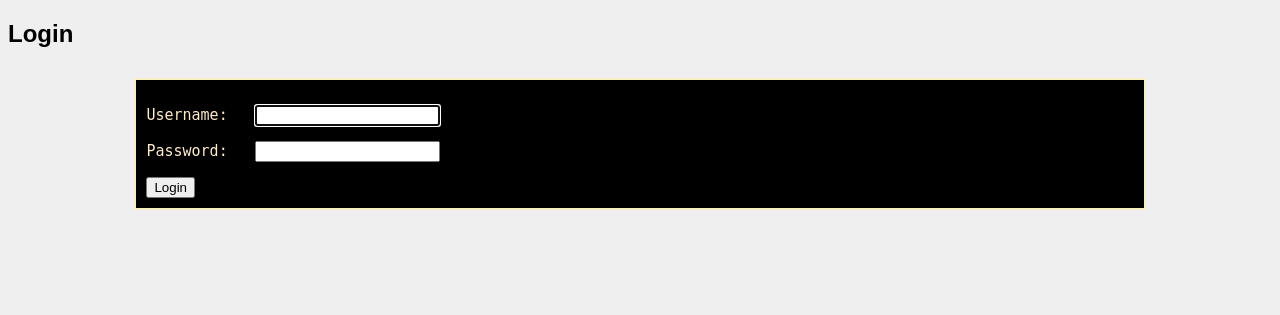
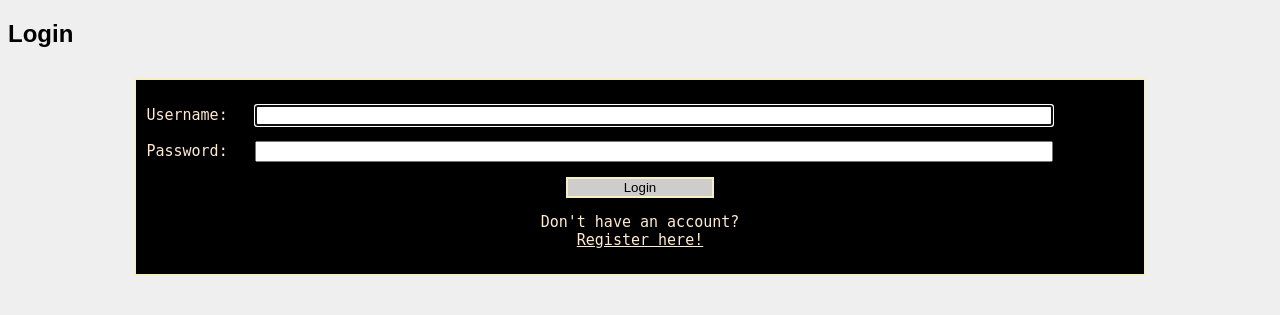
Before and after one commit to Phobacloh/Django_project, a Django app: page /users/login/ in a window 1280 px wide. Shown: the part 87-402 px from the top of the page. Run offline with Django 3.2, Linux system fonts and the light colour scheme; parts of the project's set-up code (start-up, migrations or seed data) failed here and were passed over; some web fonts are replaced.

Commit message:
Created Register button

```diff
--- a/she_codes_news/static/styles.css
+++ b/she_codes_news/static/styles.css
@@ -57,6 +57,19 @@ form label{
     display: inline-block;
     width: 100px;
 }
+
+form button{
+    display:block;
+    width: 15%;
+    margin-left: auto;
+    margin-right: auto;
+    border: 2px solid #f5efc1;
+    background-color: rgb(207, 204, 204)
+}
+form a{
+    color: blanchedalmond;
+    text-decoration: underline;
+}
 form{
     border: 2px solid #f5efc1;
     font-size: 15px;
@@ -67,39 +80,23 @@ form{
     margin-right: 10%;
     margin-top: 30PX;
 }
-
-#id_title{
-    border: 2px solid #f5efc1;
+form input{
     width: 80%;
-    margin: 5px;
-    background-color: rgb(240, 239, 239)
-
 }
 
 #id_content{
-    border: 2px solid #f5efc1;
     width: 80%;
-    margin: 5px;
-    background-color: rgb(240, 239, 239)
-}
-#id_image_url{
-    border: 2px solid #f5efc1;
-    width: 80%;
-    margin: 5px;
-    background-color: rgb(240, 239, 239)
 }
 
-#id_pub_date{
-    border: 2px solid whitesmoke;
-    width: 80%;
-    margin: 5px;
-    background-color:  rgb(240, 239, 239)
+#register{
+    text-align: center;
+
 }
-
-#id_submit{
+/* #id_submit{
     display:block;
+    width: 15%;
     margin-left: auto;
     margin-right: auto;
     border: 2px solid #f5efc1;
     background-color: rgb(207, 204, 204)
-}
+}  */
--- a/she_codes_news/users/templates/registration/login.html
+++ b/she_codes_news/users/templates/registration/login.html
@@ -7,6 +7,8 @@
     {% csrf_token %}
     {{ form.as_p }}
     <button type="submit">Login</button>
+    <p id = 'register'> Don't have an account? <br>
+    <a href="{% url 'users:CreateAccount' %}">Register here!</a></p>
 </form>
 
 {% endblock %}
```
